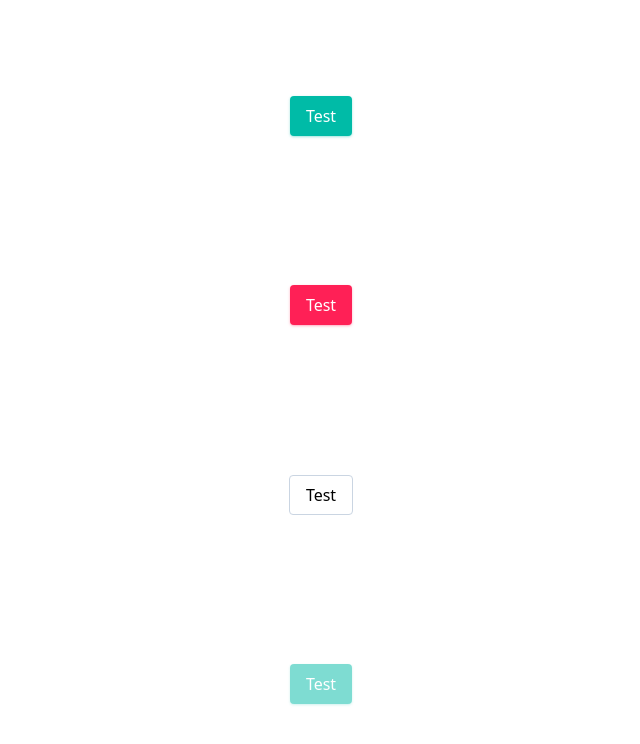
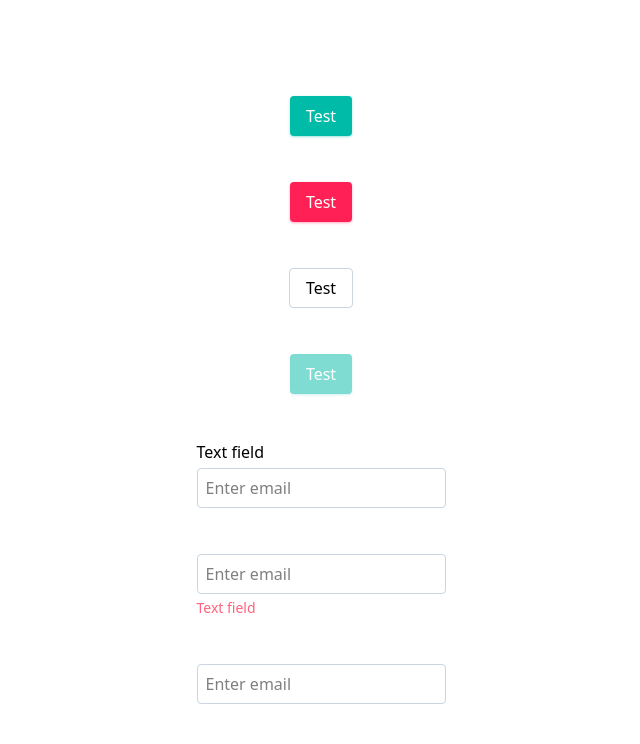
Before and after one commit to X-MARIO/EvgenyParomov-block-list, a Next.js app in the folder client/: page / in a window 1280 px wide. Shown: the top 744 px of the page, without its empty margins (319-959 px from the left). Built offline with nearby package versions, Linux system fonts and the light colour scheme; no server answers.

Commit message:
add UiTextField component

```diff
--- a/client/src/pages/home.tsx
+++ b/client/src/pages/home.tsx
@@ -1,21 +1,25 @@
 import {authControllerGetSessionInfo} from "@/shared/api/generated";
 import {useQuery} from "@tanstack/react-query";
 import {UiButton} from "@/shared/ui/ui-button";
+import {UiTextField} from "@/shared/ui/ui-text-field";
 
 export const HomePage = () => {
 
-  const { data } = useQuery({
+    const {data} = useQuery({
         queryKey: ['session'],
         queryFn: () => authControllerGetSessionInfo()
     });
 
     return (
         <main className={'flex min-h-screen flex-col items-center justify-between p-24'}>
-        { data?.email }
+            {data?.email}
             <UiButton variant="primary">Test</UiButton>
             <UiButton variant="secondary">Test</UiButton>
             <UiButton variant="outlined">Test</UiButton>
             <UiButton disabled variant="primary">Test</UiButton>
+            <UiTextField label={'Text field'} inputProps={{placeholder: 'Enter email'}}></UiTextField>
+            <UiTextField error={'Text field'} inputProps={{placeholder: 'Enter email'}}></UiTextField>
+            <UiTextField inputProps={{placeholder: 'Enter email'}}></UiTextField>
         </main>
     )
 }
--- a/client/src/shared/ui/ui-text-field.tsx
+++ b/client/src/shared/ui/ui-text-field.tsx
@@ -0,0 +1,25 @@
+import clsx from "clsx";
+import {InputHTMLAttributes, useId} from "react";
+
+export type UiTextFieldProps = {
+    readonly className?: string;
+    readonly label?: string;
+    readonly error?: string;
+    readonly inputProps?: InputHTMLAttributes<HTMLInputElement>;
+}
+
+export const UiTextField = ({className, error, label, inputProps}: UiTextFieldProps) => {
+    const id = useId();
+    return (
+        <div className={clsx(className, 'flex flex-col gap-1')}>
+            {label && (
+                <label htmlFor={id} className={'block'}>{label}</label>
+            )}
+            <input {...inputProps} id={id}
+                   className={clsx(inputProps?.className, 'rounded border border-slate-300 focus:border-teal-600 px-2 h-10 outline-none')}/>
+            {error && (
+                <div className="text-rose-400 text-sm">{error}</div>
+            )}
+        </div>
+    )
+}
```
Lines whose indentation alone changed are shown as unchanged.
